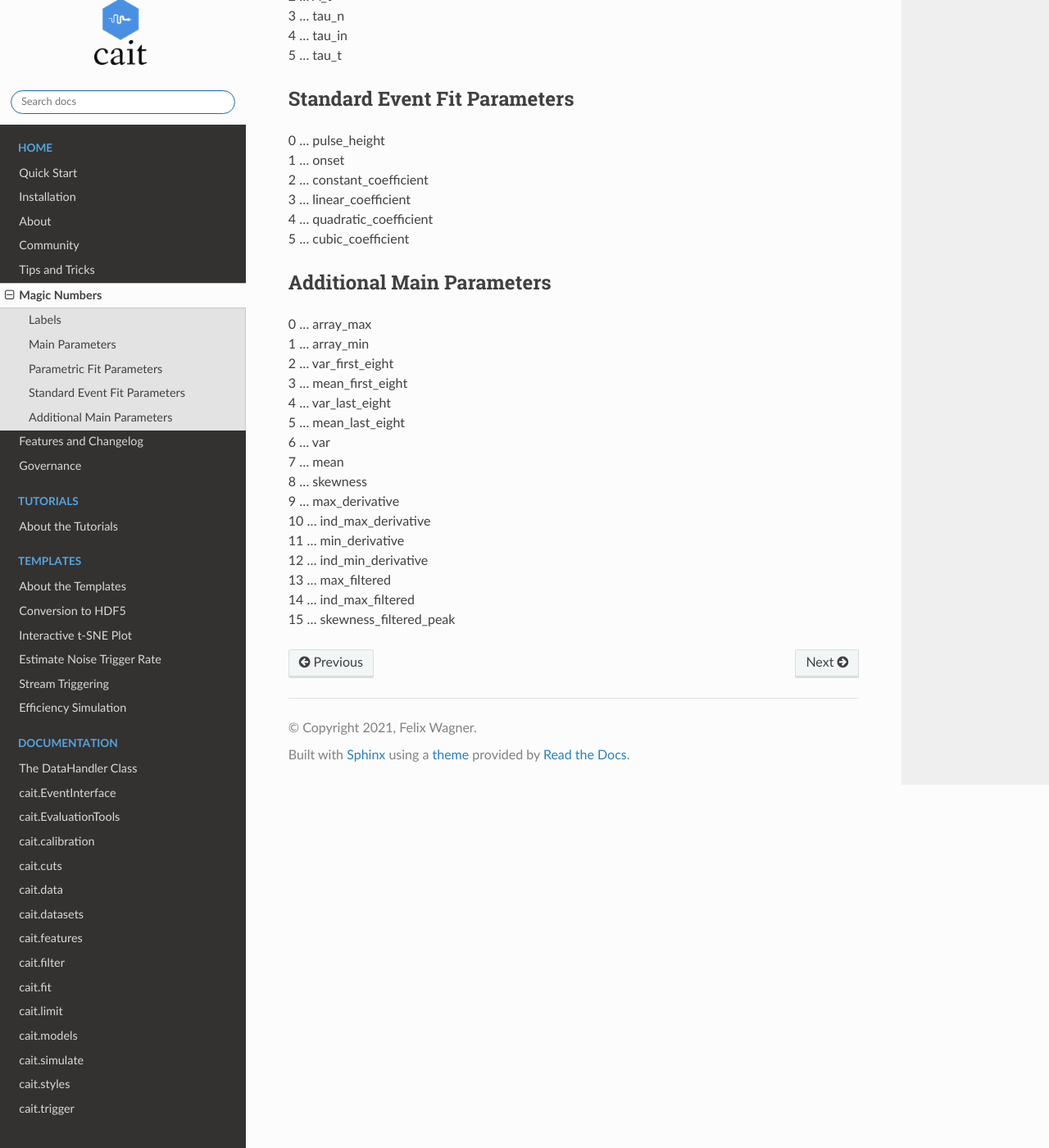
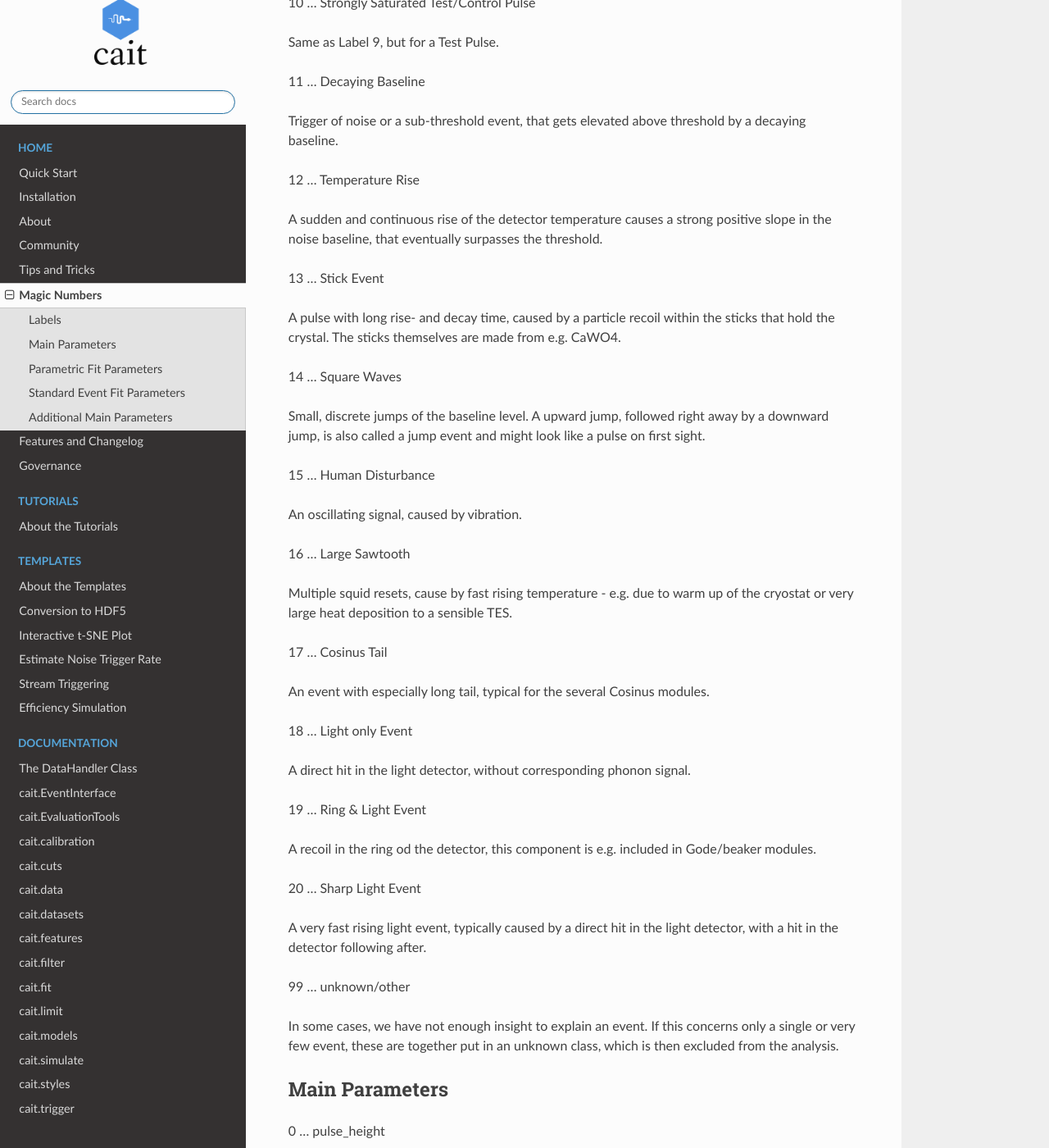
Before and after one commit to fewagner/cait, a Sphinx documentation site: the page built from docs/source/magic.rst, in a window 1280 px wide and 1400 px high, scrolled down 1328 px. Shown: the whole window at 82% size. Built offline with Sphinx 7.4.7 and the Read the Docs theme 2.0.0, drawn with Linux system fonts in a browser that asks for light colours; pages that are not in the unit, such as notebooks, are missing from menus; some of the changed text lies outside the part shown.

Commit message:
docs on mainpars

```diff
--- a/docs/source/magic.rst
+++ b/docs/source/magic.rst
@@ -12,43 +12,139 @@
 
 | 0 ... unlabeled
 | 1 ... Event Pulse
+
+A usual pulse, originating in a particle recoil within the absorber crystal.
+
 | 2 ... Test/Control Pulse
+
+A testpulse, induced by a temperature pulse from the detector heater. These pulses are intentionally induced every 5 seconds, to measure the variations in the detector response. Their pulse form is different than that of event pulses, with typically a longer rise time.
+
 | 3 ... Noise
+
+An empty noise baseline, or a noise trigger.
+
 | 4 ... Squid Jump
+
+A jump in the offset level of the baseline, coming from a reset of the SQUID or the loss of a flux quant.
+
 | 5 ... Spike
+
+A thin positive or negative spike from the detector electronics.
+
 | 6 ... Early or late Trigger
+
+An absorber pulse with maximum time significantly different than zero (>/< 20 ms).
+
 | 7 ... Pile Up
+
+Two or more events in one record window.
+
 | 8 ... Carrier Event
+
+A thin, low energetic pulse, originating in a particle recoil within the carrier crystal of the detector.
+
 | 9 ... Strongly Saturated Event Pulse
+
+Saturated Event Pulse. Saturation happens, when the TES is driven out of its linear operation range by a high energetic particle recoil within the absorber crystal.
+
 | 10 ... Strongly Saturated Test/Control Pulse
+
+Same as Label 9, but for a Test Pulse.
+
 | 11 ... Decaying Baseline
+
+Trigger of noise or a sub-threshold event, that gets elevated above threshold by a decaying baseline.
+
 | 12 ... Temperature Rise
+
+A sudden and continuous rise of the detector temperature causes a strong positive slope in the noise baseline, that eventually surpasses the threshold.
+
 | 13 ... Stick Event
+
+A pulse with long rise- and decay time, caused by a particle recoil within the sticks that hold the crystal. The sticks themselves are made from e.g. CaWO4.
+
 | 14 ... Square Waves
+
+Small, discrete jumps of the baseline level. A upward jump, followed right away by a downward jump, is also called a jump event and might look like a pulse on first sight.
+
 | 15 ... Human Disturbance
+
+An oscillating signal, caused by vibration.
+
 | 16 ... Large Sawtooth
+
+Multiple squid resets, cause by fast rising temperature - e.g. due to warm up of the cryostat or very large heat deposition to a sensible TES.
+
 | 17 ... Cosinus Tail
+
+An event with especially long tail, typical for the several Cosinus modules.
+
 | 18 ... Light only Event
+
+A direct hit in the light detector, without corresponding phonon signal.
+
 | 19 ... Ring & Light Event
+
+A recoil in the ring od the detector, this component is e.g. included in Gode/beaker modules.
+
 | 20 ... Sharp Light Event
+
+A very fast rising light event, typically caused by a direct hit in the light detector, with a hit in the detector following after.
+
 | 99 ... unknown/other
+
+In some cases, we have not enough insight to explain an event. If this concerns only a single or very few event, these are together put in an unknown class, which is then excluded from the analysis.
+
 
 Main Parameters
 ===================
 
 | 0 ... pulse_height
+
+The Maximum Value of the Event, after application of a 50 sample moving average, in Volt.
+
 | 1 ... t_zero
+
+This value is calculated backwards in time: Starting at the position of the sample with the maximum value,
+the last sample that subceeds 20% of the pulse height.
+
 | 2 ... t_rise
+
+This value is calculated backwards in time: Starting at the position of the sample with the maximum value,
+the last sample that subceeds 80% of the pulse height.
+
 | 3 ... t_max
+
+The index of the maximal sample.
+
 | 4 ... t_decaystart
+
+The first sample after t_max, that falls below 90% of the maximal height.
+
 | 5 ... t_half
+
+The first sample after t_max, that falls below 73% of the maximal height.
+
 | 6 ... t_end
+
+The first sample after t_max, that falls below 36% of the maximal height.
+
 | 7 ... offset
+
+The average of the first 500 samples of the event.
+
 | 8 ... linear_drift
+
+The difference between the average of the first and last 500 samples of the event, divided by the record length.
+
 | 9 ... quadratic_drift
+
+Usually this is set to zero! The quadratic component of the baseline.
 
 Parametric Fit Parameters
 ==============================
+
+The fit parameters of the parametric pulse shape fit.
 
 | 0 ... t_0
 | 1 ... A_n
@@ -60,6 +156,8 @@
 Standard Event Fit Parameters
 ==================================
 
+The fit parameters of the standard event fit:
+
 | 0 ... pulse_height
 | 1 ... onset
 | 2 ... constant_coefficient
@@ -67,23 +165,72 @@
 | 4 ... quadratic_coefficient
 | 5 ... cubic_coefficient
 
+The array fit has the same paramters!
+
 
 Additional Main Parameters
 ================================
 
 | 0 ... array_max
+
+The maximum of the array.
+
 | 1 ... array_min
+
+The minimum of the array.
+
 | 2 ... var_first_eight
+
+The variance of the first eight of the record window. This is typically the variance of the baseline noise.
+
 | 3 ... mean_first_eight
+
+The mean value of the first eight of the record window. The first eight of the record window typically shows only the noise baseline, i.e. this is the mean value of the noise.
+
 | 4 ... var_last_eight
+
+The variance of the last eight of the record window. If this value differs strongly from the baseline variance, this indicates a strongly saturated pulse, a Pile-Up Event or an early trigger.
+
 | 5 ... mean_last_eight
+
+The mean value of the last eight of the record window. A difference of this value from the mean of the first eight indicates a strong baseline tilt.
+
 | 6 ... var
+
+The variance of the whole array.
+
 | 7 ... mean
+
+The mean value of the whole array.
+
 | 8 ... skewness
+
+The skewness of the whole array.
+
 | 9 ... max_derivative
+
+The maximal value of the derivative of the array.
+
 | 10 ... ind_max_derivative
+
+The index of the maximal value of the derivative of the array.
+
 | 11 ... min_derivative
+
+The minimal value of the derivative of the array.
+
 | 12 ... ind_min_derivative
+
+The index of the minimal value of the derivative of the array.
+
 | 13 ... max_filtered
+
+The maximum of the array, after applying the optimum filter.
+
 | 14 ... ind_max_filtered
+
+The index of the maximum of the array, after applying the optimum filter.
+
 | 15 ... skewness_filtered_peak
+
+The skewness of the array around its peak, after applying the optimum filter. Typically this value is higher, when the array deviates from the standard event.
```
